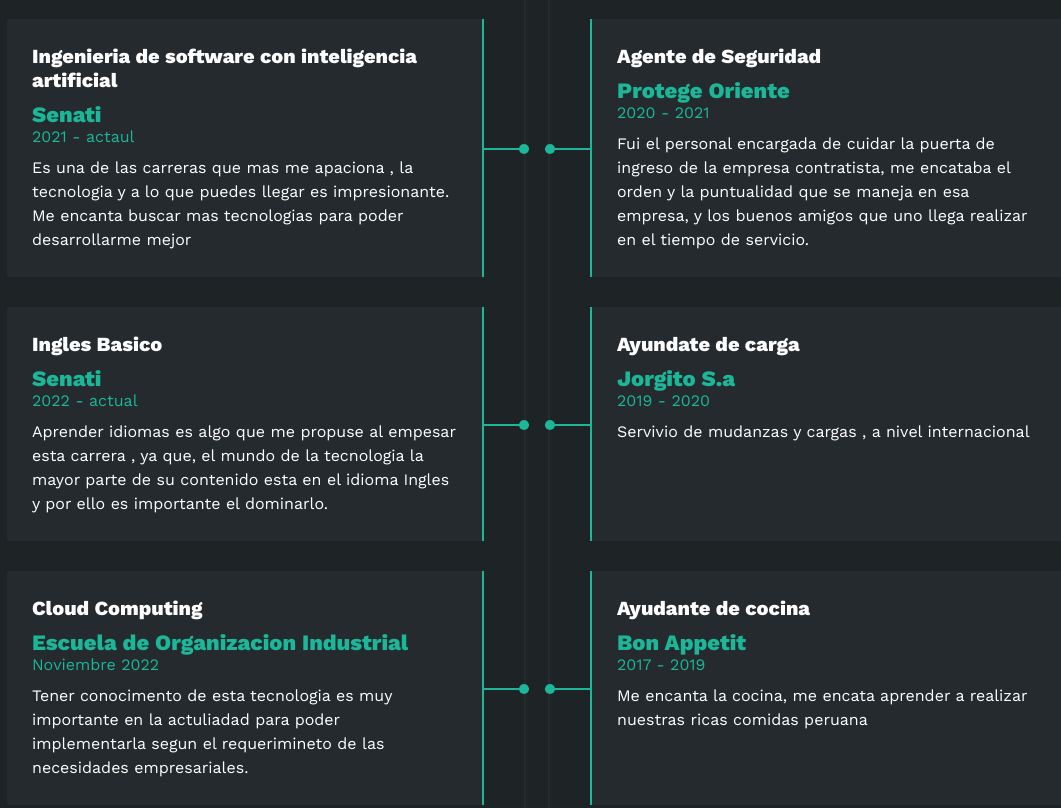
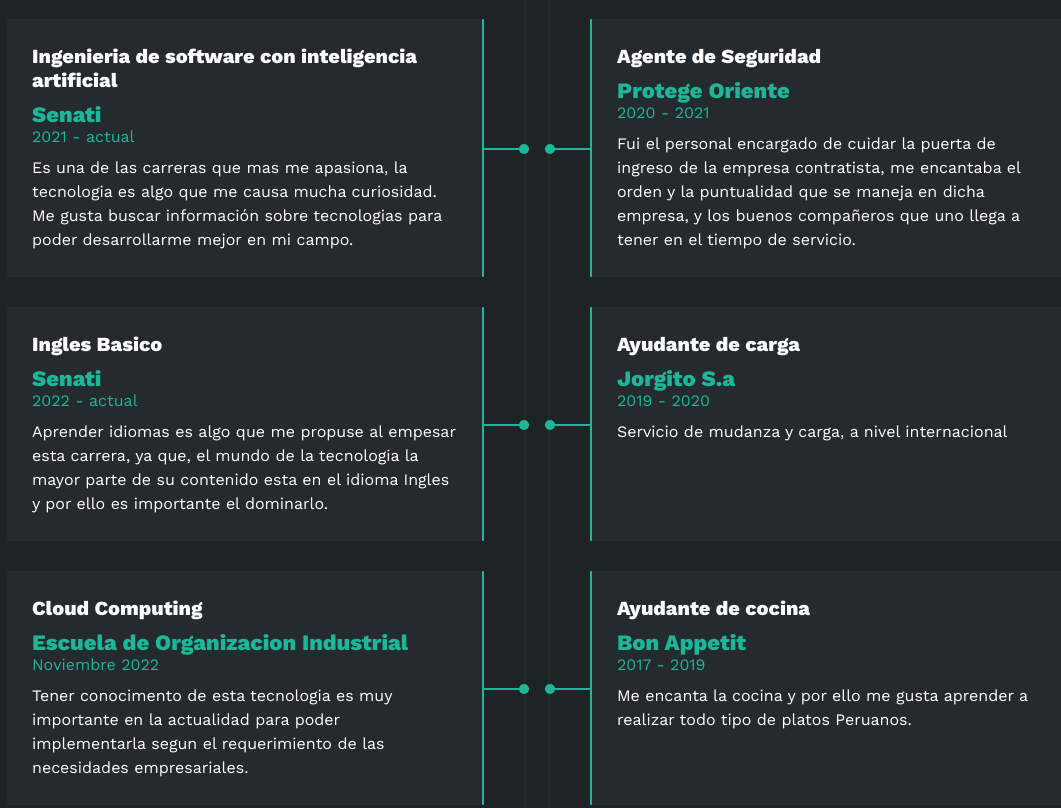
Before and after one commit to JeffBigg/Jeferson-Soria, a plain HTML site: page index.html in a window 1280 px wide. Shown: the part 2220-3028 px from the top of the page, without its empty margins (103-1164 px from the left). Drawn offline with nearby package versions, Linux system fonts and the light colour scheme.

Commit message:
Update index.html

```diff
--- a/index.html
+++ b/index.html
@@ -51,7 +51,7 @@
     <section id="sobremi" class="sobremi">
         <div class="contenido-seccion">
             <h2>Sobre Mí</h2>
-            <p><span>Hola, soy Jeferson Soria Aranda.</span> soy una persona dedicada , que adora los retos, que no se rinde facilmente y me encanta la puntualidad. Soy detallista y autodidacta y me emociona aprender cosas nuevas. Espero ser esa persona que estas buscando!!! </p>
+            <p><span>Hola, soy Jeferson Soria Aranda.</span> soy una persona dedicada, adora los retos, no se rinde facilmente y me encanta la puntualidad. Soy detallista, autodidacta y me emociona aprender cosas nuevas. Espero ser esa persona que esta buscando!!! </p>
 
             <div class="fila">
                 <!-- datos personales -->
@@ -235,9 +235,9 @@
                     <div class="item izq">
                         <h4>Ingenieria de software con inteligencia artificial</h4>
                         <span class="casa">Senati</span>
-                        <span class="fecha">2021 - actaul</span>
-                        <p>Es una de las carreras que mas me apaciona , la tecnologia y a lo que puedes llegar es impresionante.
-                        Me encanta buscar mas tecnologias para poder desarrollarme mejor </p>
+                        <span class="fecha">2021 - actual</span>
+                        <p>Es una de las carreras que mas me apasiona, la tecnologia es algo que me causa mucha curiosidad.
+                        Me gusta buscar información sobre  tecnologias para poder desarrollarme mejor en mi campo.</p>
                         <div class="conectori">
                             <div class="circuloi"></div>
                         </div>
@@ -246,7 +246,8 @@
                         <h4>Ingles Basico</h4>
                         <span class="casa">Senati</span>
                         <span class="fecha">2022 - actual</span>
-                        <p>Aprender idiomas es algo que me propuse al empesar esta carrera , ya que, el mundo de la tecnologia la mayor parte de su contenido esta en el idioma Ingles y por ello es importante el dominarlo.</p>
+                        <p>Aprender idiomas es algo que me propuse al empesar esta carrera, ya que, el mundo de la tecnologia la mayor parte de su contenido
+                           esta en el idioma Ingles y por ello es importante el dominarlo.</p>
                         <div class="conectori">
                             <div class="circuloi"></div>
                         </div>
@@ -255,7 +256,8 @@
                         <h4>Cloud Computing</h4>
                         <span class="casa">Escuela de Organizacion Industrial</span>
                         <span class="fecha">Noviembre 2022</span>
-                        <p>Tener conocimento de esta tecnologia es muy importante en la actuliadad para poder implementarla segun el requerimineto de las necesidades empresariales. </p>
+                        <p>Tener conocimento de esta tecnologia es muy importante en la actualidad para poder implementarla segun
+                            el requerimiento de las necesidades empresariales. </p>
                         <div class="conectori">
                             <div class="circuloi"></div>
                         </div>
@@ -268,16 +270,18 @@
                         <h4>Agente de Seguridad</h4>
                         <span class="casa">Protege Oriente</span>
                         <span class="fecha">2020 - 2021</span>
-                        <p>Fui el personal encargada de cuidar la puerta de ingreso de la empresa contratista, me encataba el orden y la puntualidad que se maneja en esa empresa, y los buenos amigos que uno llega realizar en el tiempo de servicio. </p>
+                        <p>Fui el personal encargado de cuidar la puerta de ingreso de la empresa contratista,
+                            me encantaba el orden y la puntualidad que se maneja en dicha empresa, y los buenos compañeros
+                            que uno llega a tener en el tiempo de servicio. </p>
                         <div class="conectord">
                             <div class="circulod"></div>
                         </div>
                     </div>
                     <div class="item der">
-                        <h4>Ayundate de carga </h4>
+                        <h4>Ayudante de carga </h4>
                         <span class="casa">Jorgito S.a</span>
                         <span class="fecha">2019 - 2020</span>
-                        <p>Servivio de mudanzas y cargas , a nivel internacional<br><br><br><br>  </p>
+                        <p>Servicio de mudanza y carga, a nivel internacional<br><br><br><br>  </p>
                         <div class="conectord">
                             <div class="circulod"></div>
                         </div>
@@ -286,7 +290,7 @@
                         <h4>Ayudante de cocina</h4>
                         <span class="casa">Bon Appetit</span>
                         <span class="fecha">2017 - 2019</span>
-                        <p>Me encanta la cocina, me encata aprender a realizar nuestras ricas comidas peruana<br><br><br> </p>
+                        <p>Me encanta la cocina y por ello me gusta aprender a realizar todo tipo de platos Peruanos.<br><br><br> </p>
                         <div class="conectord">
                             <div class="circulod"></div>
                         </div>
```
